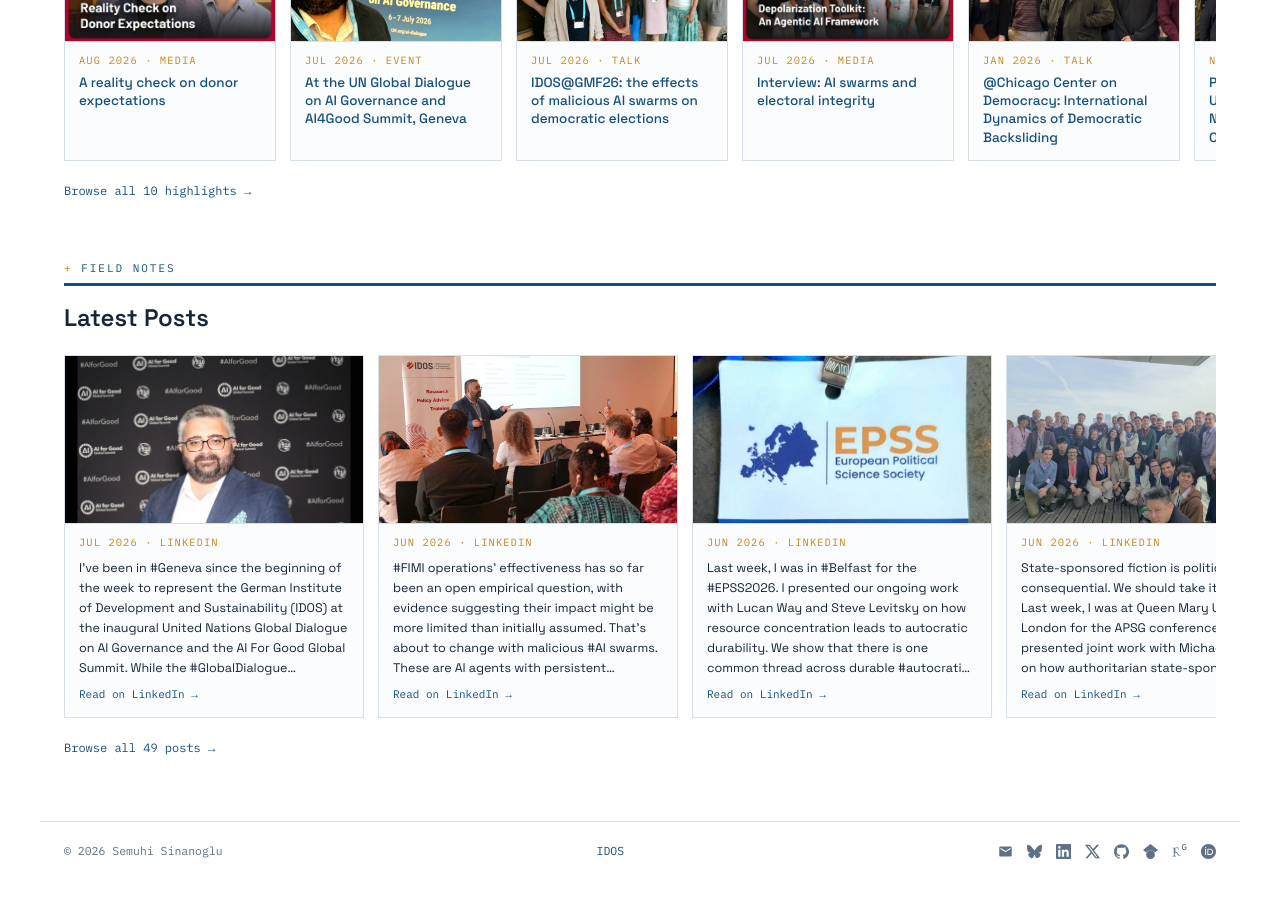
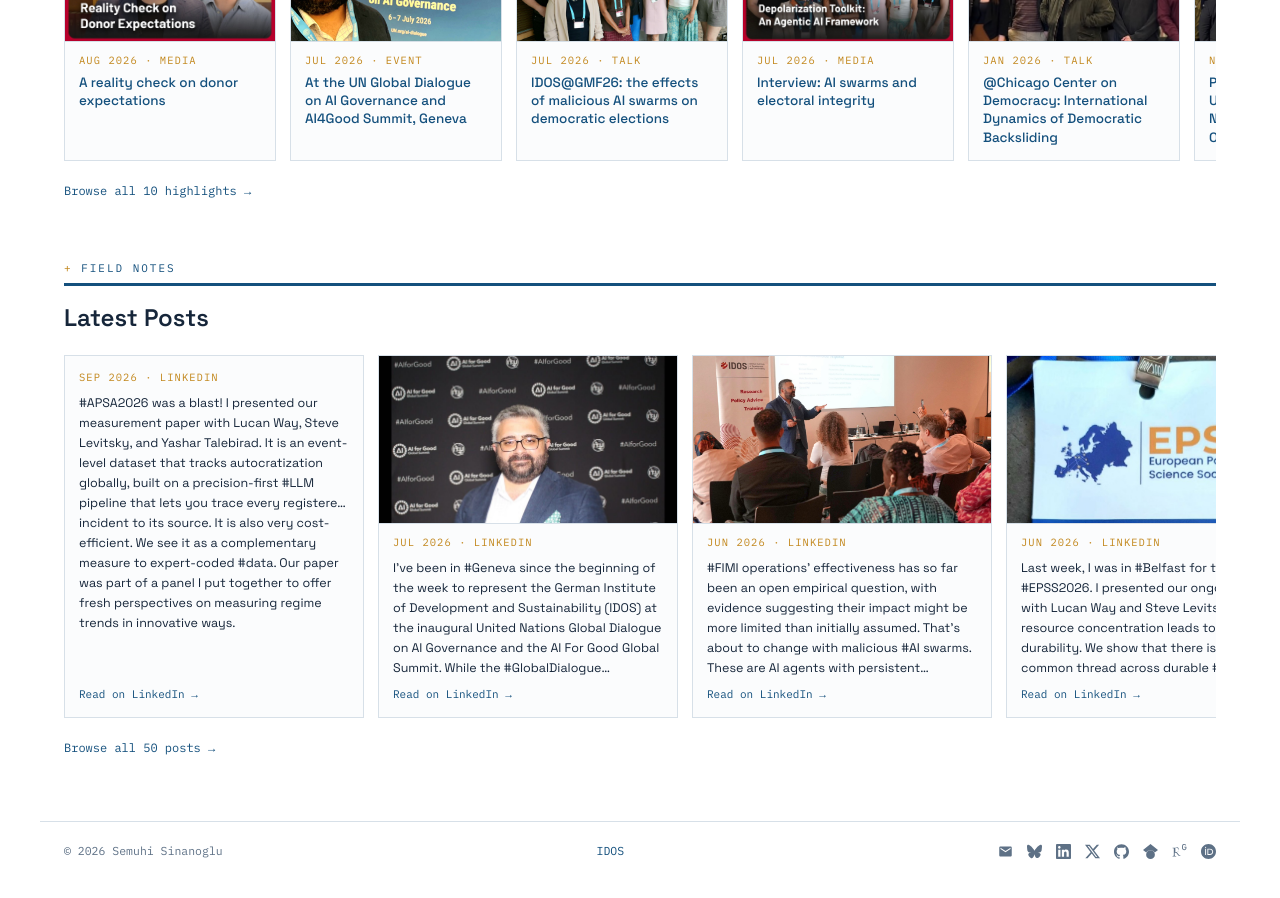
Before and after one commit to semuhi/semuhi.github.io, a Jekyll site: the page built from index.html, in a window 1280 px wide and 900 px high, scrolled down 1510 px. Built offline with Jekyll 4.4.1, drawn with Linux system fonts in a browser that asks for light colours.

Commit message:
Data: add "#APSA2026 was a blast!" (social)
LinkedIn post of 2026-09-08 on the APSA 2026 DERTT presentation and the
measurement panel. Type talk, portfolio [datahub, durability], project
datahub, no thumbnail. Fixtures rebuilt.

Co-Authored-By: Claude Fable 5.1 <noreply@anthropic.com>

```diff
--- a/_data/social.yml
+++ b/_data/social.yml
@@ -25,6 +25,14 @@
 # Dates for the 2024-25 backfill are decoded from the LinkedIn post IDs (UTC).
 
 posts:
+  - date: 2026-09-08
+    platform: linkedin
+    type: talk
+    url: "https://www.linkedin.com/posts/semuhisinanoglu_apsa2026-llm-data-activity-7503042597628780544-cgZZ"
+    excerpt: "#APSA2026 was a blast! I presented our measurement paper with Lucan Way, Steve Levitsky, and Yashar Talebirad. It is an event-level dataset that tracks autocratization globally, built on a precision-first #LLM pipeline that lets you trace every registered incident to its source. It is also very cost-efficient. We see it as a complementary measure to expert-coded #data. Our paper was part of a panel I put together to offer fresh perspectives on measuring regime trends in innovative ways."
+    portfolio: [datahub, durability]
+    project: datahub
+
   - date: 2026-07-09
     platform: linkedin
     type: event
--- a/_design/preview/portfolio-datahub.html
+++ b/_design/preview/portfolio-datahub.html
@@ -94,10 +94,10 @@
   <div class="sec-kicker">From this portfolio</div>
   <h2>Highlights and field notes</h2>
   <div class="actlinks"><a class="actlink" href="activity.html?pf=datahub#posts">
-  <div class="num">Field notes &middot; 2</div>
+  <div class="num">Field notes &middot; 3</div>
   <h3>Posts from LinkedIn and Bluesky</h3>
-  <p>Latest: Can we track autocratization in real time, at low cost, and in a transparent and reprod... &middot; Jun 2026</p>
-  <span class="mono go">Browse all 2 posts &rarr;</span>
+  <p>Latest: #APSA2026 was a blast! I presented our measurement paper with Lucan Way, Steve Levitsky... &middot; Sep 2026</p>
+  <span class="mono go">Browse all 3 posts &rarr;</span>
 </a>
 </div>
 </section>
--- a/_design/preview/portfolio-durability.html
+++ b/_design/preview/portfolio-durability.html
@@ -78,10 +78,10 @@
   <span class="mono go">Browse all 5 highlights &rarr;</span>
 </a>
 <a class="actlink" href="activity.html?pf=durability#posts">
-  <div class="num">Field notes &middot; 26</div>
+  <div class="num">Field notes &middot; 27</div>
   <h3>Posts from LinkedIn and Bluesky</h3>
-  <p>Latest: #Donors pour money into #GovTech expecting a #democratization dividend. #Autocrats are ... &middot; Jun 2026</p>
-  <span class="mono go">Browse all 26 posts &rarr;</span>
+  <p>Latest: #APSA2026 was a blast! I presented our measurement paper with Lucan Way, Steve Levitsky... &middot; Sep 2026</p>
+  <span class="mono go">Browse all 27 posts &rarr;</span>
 </a>
 </div>
 </section>
```
Also changed, not shown: _design/preview/activity.html (+7 -1 lines), _design/preview/index.html (+9 -9 lines).
